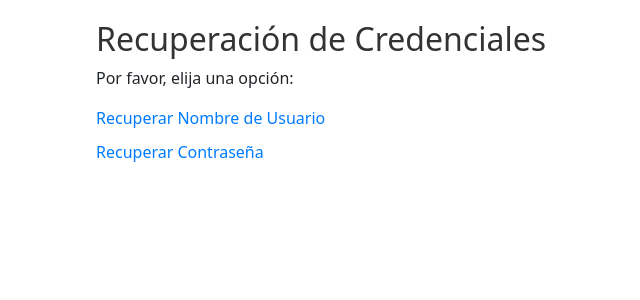
After one commit to MetallisVH/Manejo-de-curriculums, a Django app: template Manejo_curriculums/App_curriculums/templates/html/Recuperacion.html in a window 1280 px wide. The commit adds this page. Shown: the top 300 px of the page, without its empty margins (264-904 px from the left). Run offline with Django 4.2, Linux system fonts and the light colour scheme; the template is opened without the code that fills it, so the values that code supplies are empty; parts of the project's set-up code (start-up, migrations or seed data) failed here and were passed over.

Commit message:
arreglo en credenciales + inicio de recuperacion  usu/pass

```diff
--- a/Manejo_curriculums/App_curriculums/templates/html/Confirmacion.html
+++ b/Manejo_curriculums/App_curriculums/templates/html/Confirmacion.html
@@ -18,7 +18,7 @@
 <body>
     <div class="container">
         <h1>Te hemos enviado un correo electrónico de confirmación</h1>
-        <p>Por favor, verifica tu bandeja de entrada y sigue las instrucciones en el correo electrónico para completar el proceso de confirmación.</p>
+        <p>Por favor, verifica tu bandeja de entrada y sigue las instrucciones en el correo electrónico para completar el proceso.</p>
         <a href="{%url 'Home_page'%}" class="btn btn-primary">Volver a la página de inicio</a>
     </div>
 
--- /dev/null
+++ b/Manejo_curriculums/App_curriculums/templates/html/Recuperacion.html
@@ -0,0 +1,26 @@
+{% load static %}
+
+<!DOCTYPE html>
+<html>
+<head>
+    <title>Recuperación de Credenciales</title>
+    <!-- Enlazar al archivo CSS de Bootstrap -->
+    <link rel="stylesheet" href="https://cdn.jsdelivr.net/npm/bootstrap@5.3.0/dist/css/bootstrap.min.css">
+
+    <link rel="stylesheet" type="text/css" href="{% static 'App_curriculums/css/Recuperacion.css' %}">
+</head>
+<body>
+    <div class="container">
+        <h2>Recuperación de Credenciales</h2>
+        <p>Por favor, elija una opción:</p>
+        <ul>
+            <li><a href="{%url 'Recuperar_nombre_usuario'%}">Recuperar Nombre de Usuario</a></li>
+            <li><a href="{%url 'Recuperar_contrasena'%}">Recuperar Contraseña</a></li>
+        </ul>
+    </div>
+
+    <!-- Enlazar al archivo JS de Bootstrap y jQuery (asegúrate de colocarlo antes del cierre del </body>) -->
+    <script src="https://code.jquery.com/jquery-3.5.1.slim.min.js"></script>
+    <script src="https://cdn.jsdelivr.net/npm/bootstrap@5.3.0/dist/js/bootstrap.min.js"></script>
+</body>
+</html>
--- a/Manejo_curriculums/App_curriculums/templates/html/inicio_empleado.html
+++ b/Manejo_curriculums/App_curriculums/templates/html/inicio_empleado.html
@@ -26,6 +26,7 @@
                 </div>
 
                 <button type="submit" class="btn btn-primary">Iniciar Sesión</button>
+                <p><a href="{%url 'Recuperar'%}">¿Olvidaste tu nombre de usuario o contraseña?</a></p> <!-- Aquí añadimos el enlace -->
             </form>
         </div>
     </div>
--- a/Manejo_curriculums/App_curriculums/templates/html/inicio_empleador.html
+++ b/Manejo_curriculums/App_curriculums/templates/html/inicio_empleador.html
@@ -13,7 +13,7 @@
     <div class="container">
         <h2>Inicio de Sesión</h2>
         <div class="login-container">
-            <form action="eauth" method="POST">
+            <form action="dauth" method="POST">
                 {% csrf_token %}
                 <div class="mb-3">
                     <label for="usuario" class="form-label">Usuario:</label>
@@ -26,6 +26,7 @@
                 </div>
 
                 <button type="submit" class="btn btn-primary">Iniciar Sesión</button>
+                <p><a href="#">¿Olvidaste tu nombre de usuario o contraseña?</a></p> <!-- Aquí añadimos el enlace -->
             </form>
         </div>
     </div>
--- a/Manejo_curriculums/App_curriculums/urls.py
+++ b/Manejo_curriculums/App_curriculums/urls.py
@@ -15,5 +15,6 @@ urlpatterns = [
     path('logout/', views.user_logout, name='user_logout'),
     path('Email_confirm/',views.Email_confirm,name='Email_confirm'),
     path('confirmar_email/<str:token>/', views.confirmar_email, name='confirmar_email'),
+    path('Recuperar/',),
     path('Error_403/',views.Error_403,name='Error_403'),
 ]
--- a/Manejo_curriculums/Manejo_curriculums/settings.py
+++ b/Manejo_curriculums/Manejo_curriculums/settings.py
@@ -11,7 +11,7 @@ https://docs.djangoproject.com/en/4.2/ref/settings/
 """
 
 from pathlib import Path
-from .config import EMAIL_HOST_Usuario, EMAIL_HOST_App_password #Crear un archivo config.py con sus propias credenciales con estas 2 variables para que funcione
+from ..config import EMAIL_HOST_Usuario, EMAIL_HOST_App_password #Crear un archivo config.py con sus propias credenciales con estas 2 variables para que funcione
 
 # Build paths inside the project like this: BASE_DIR / 'subdir'.
 BASE_DIR = Path(__file__).resolve().parent.parent
--- /dev/null
+++ b/Manejo_curriculums/config.py
@@ -0,0 +1,2 @@
+EMAIL_HOST_Usuario = 'trabajosdelaunap@gmail.com'
+EMAIL_HOST_App_password = 'dmjo wmqz qaho upoe'
--- /dev/null
+++ b/Manejo_curriculums/static/App_curriculums/css/Recuperacion.css
@@ -0,0 +1,33 @@
+/* styles.css */
+
+/* Estilos para el contenedor */
+.container {
+    max-width: 600px;
+    margin: 0 auto;
+    padding: 20px;
+}
+
+/* Estilos para el título */
+h2 {
+    color: #333;
+}
+
+/* Estilos para la lista de opciones */
+ul {
+    list-style-type: none;
+    padding: 0;
+}
+
+ul li {
+    margin-bottom: 10px;
+}
+
+/* Estilos para los enlaces */
+a {
+    color: #007bff;
+    text-decoration: none;
+}
+
+a:hover {
+    text-decoration: underline;
+}
```
Also changed, not shown: Manejo_curriculums/App_curriculums/views.py (+38 -2 lines), Manejo_curriculums/db.sqlite3.
